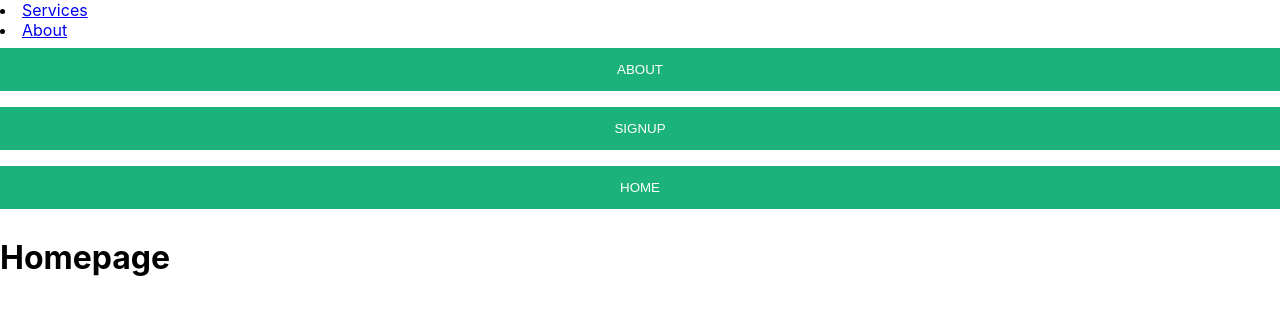
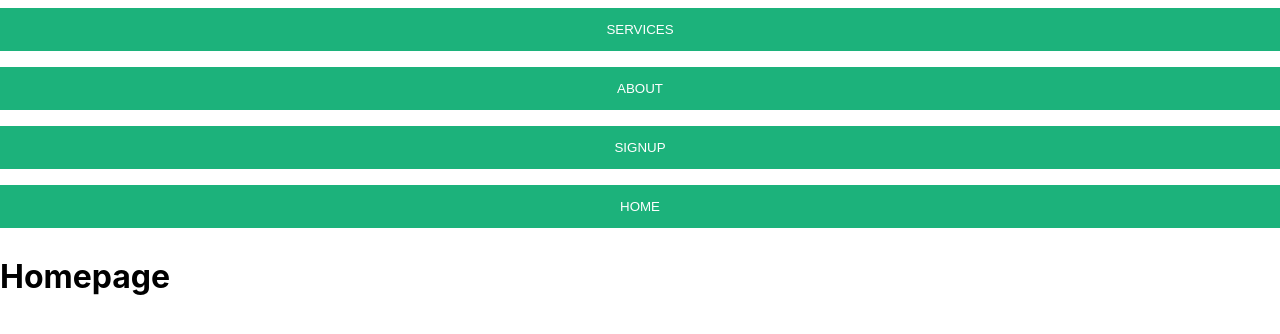
Before and after one commit to Teenskey-Knows/Phase-4-salon-frontend, a React (Create React App) app: page / in a window 1280 px wide. Shown: the top 334 px of the page. Built offline with nearby package versions, Linux system fonts and the light colour scheme.

Commit message:
modified Navbar

```diff
--- a/src/components/Navbar/Navbar.js
+++ b/src/components/Navbar/Navbar.js
@@ -7,18 +7,21 @@ function Navbar() {
   return (
     <div className="nav">
     <nav>
-        <li>
-          <Link to="/services">Services</Link>
-        </li>
-        <li>
-          <Link to="/about">About</Link>
+
+        <NavLink
+                  to="/services"
+                  exact="true"
+               >
+                    <button className="btn">SERVICES</button>
+                </NavLink>
+
           <NavLink
                   to="/about"
                   exact="true"
                >
                     <button className="btn">ABOUT</button>
                 </NavLink>
-        </li>
+
         <NavLink
                   to="/signup"
                   exact="true"
```
